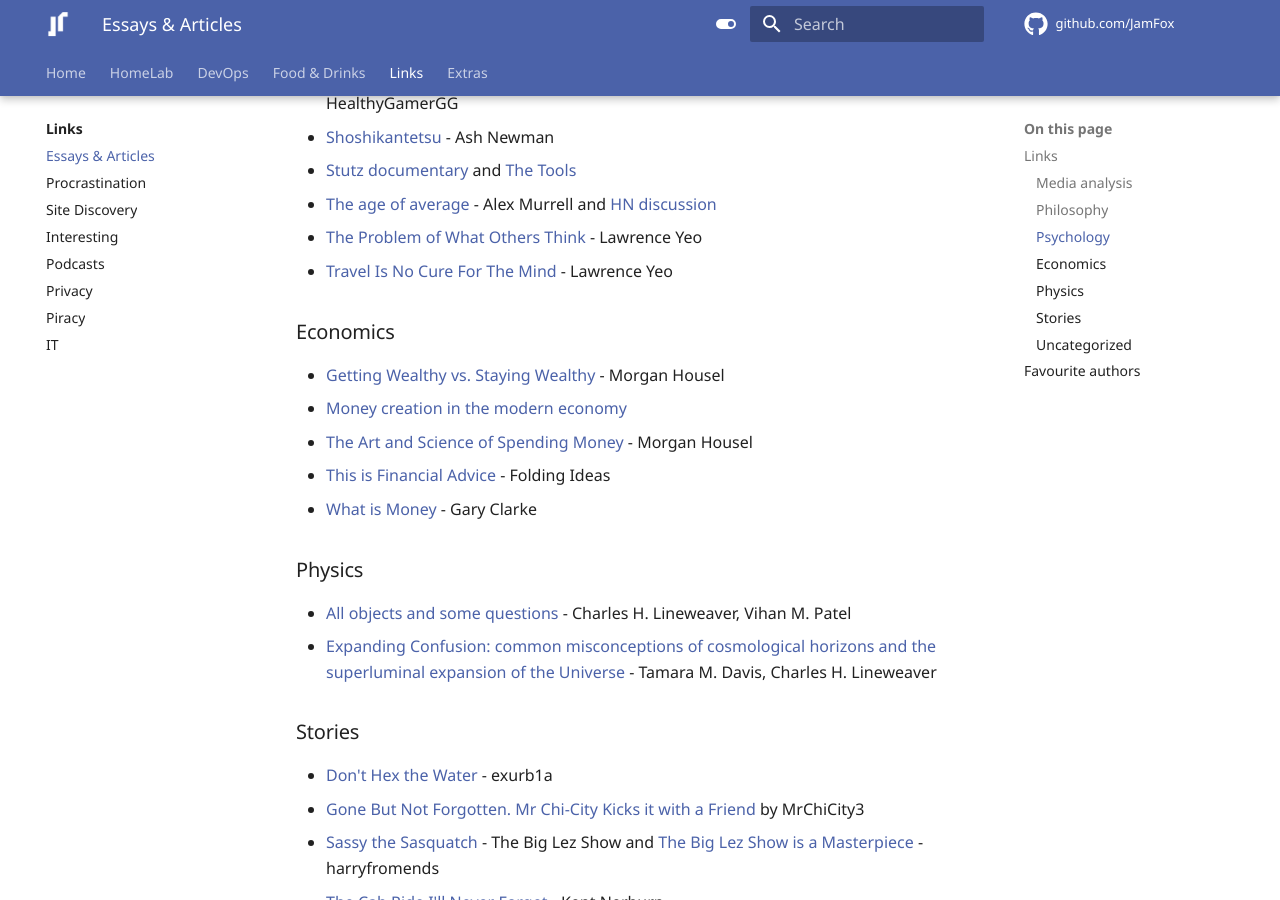
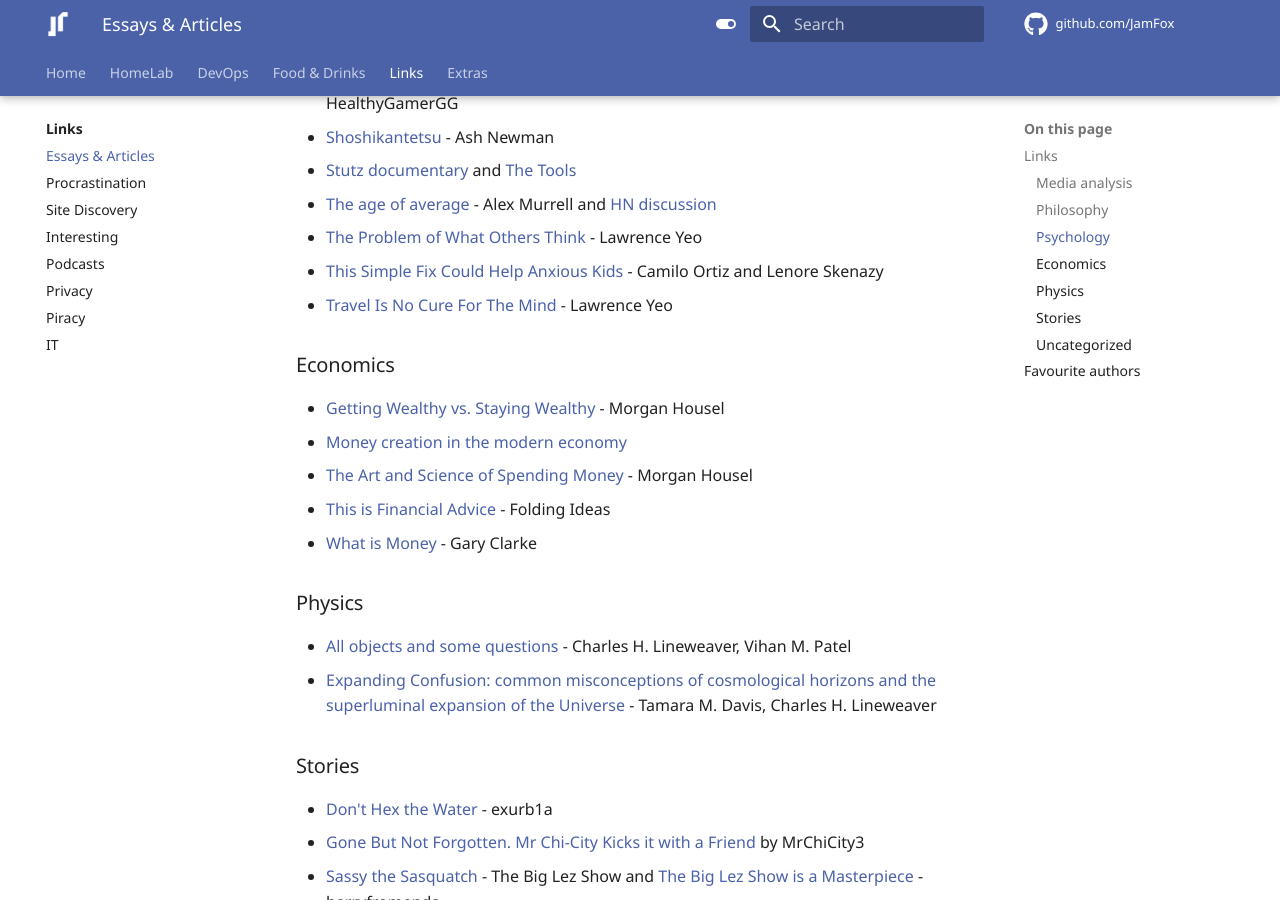
Before and after one commit to JamFox/docs.jamfox.dev, an MkDocs documentation site: the page built from docs/content/links/essays.md, in a window 1280 px wide and 900 px high, scrolled down 1567 px. Built offline with MkDocs 1.6.1 and Material for MkDocs 9.7.7, drawn with Linux system fonts in a browser that asks for light colours; comment, search, counter and statistics services are not loaded.

Commit message:
add anxiety

```diff
--- a/docs/content/links/essays.md
+++ b/docs/content/links/essays.md
@@ -51,6 +51,7 @@ title: "Essays & Articles"
 - [Stutz documentary](https://www.netflix.com/watch/81387962) and [The Tools](https://www.thetoolsbook.com/)
 - [The age of average](https://www.alexmurrell.co.uk/articles/the-age-of-average) - Alex Murrell and [HN discussion](https://news.ycombinator.com/item?id=35355703)
 - [The Problem of What Others Think](https://moretothat.com/the-problem-of-what-others-think/) - Lawrence Yeo
+- [This Simple Fix Could Help Anxious Kids](https://www.nytimes.com/2023/09/04/opinion/anxiety-depression-teens.html) - Camilo Ortiz and Lenore Skenazy
 - [Travel Is No Cure For The Mind](https://moretothat.com/travel-is-no-cure-for-the-mind/) - Lawrence Yeo
 
 ### Economics
```
